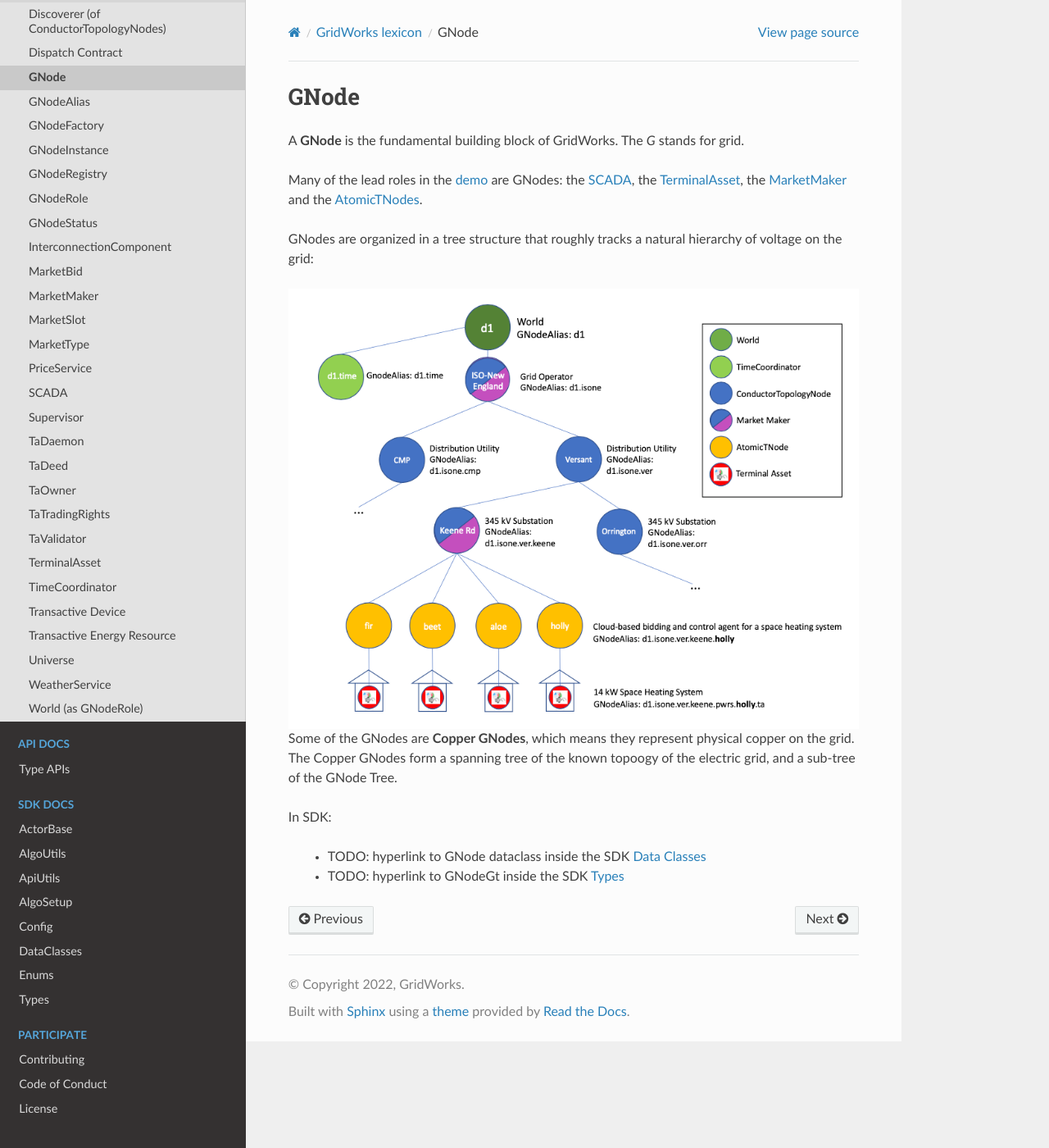
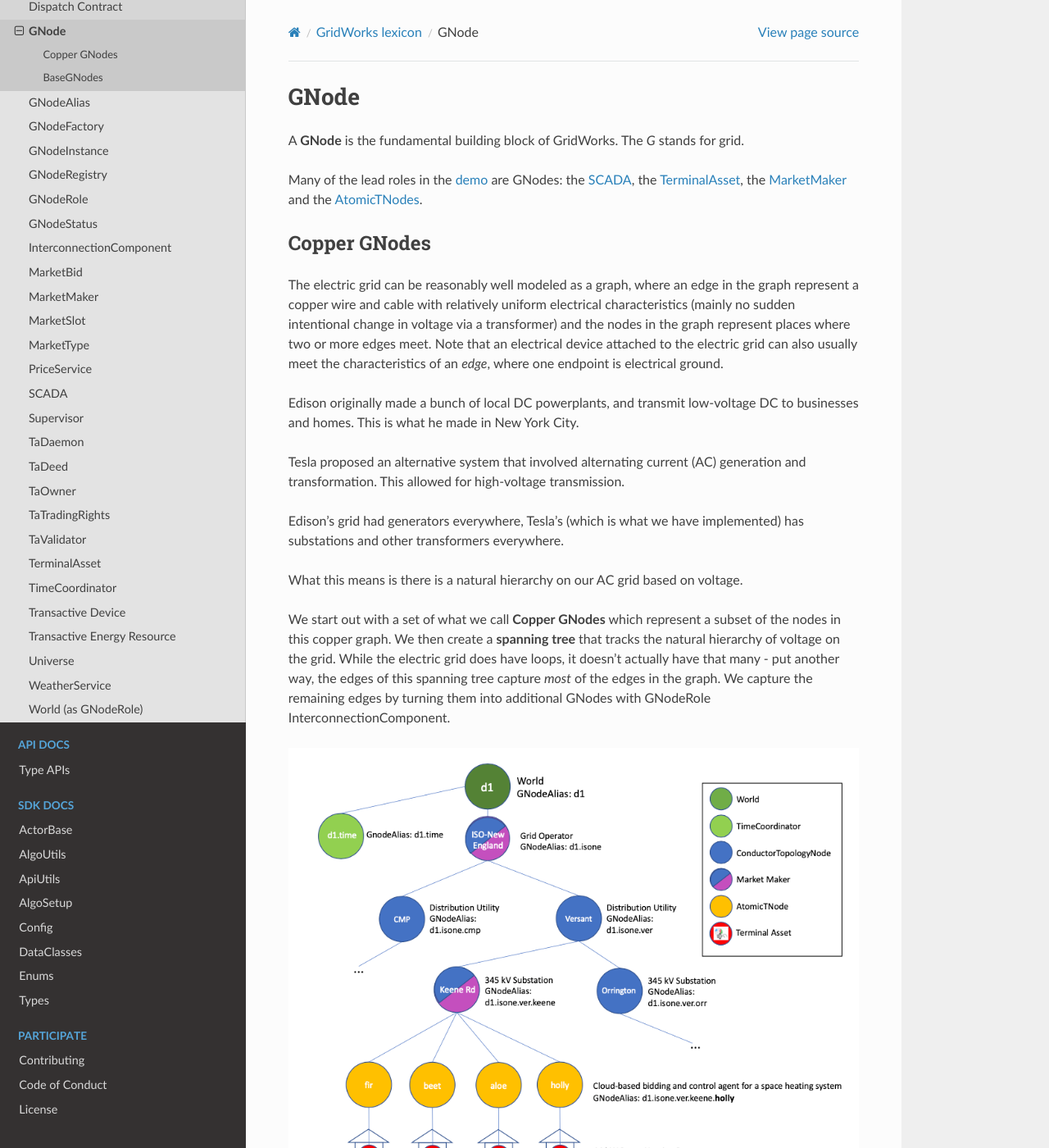
Before and after one commit to thegridelectric/gridworks, a Sphinx documentation site: the page built from docs/g-node.rst, in a window 1280 px wide and 1400 px high. Shown: the whole window at 82% size. Built offline with Sphinx 7.4.7 and the Read the Docs theme 2.0.0, drawn with Linux system fonts in a browser that asks for light colours; some of the changed text lies outside the part shown.

Commit message:
More on CopperGNodes

```diff
--- a/docs/g-node.rst
+++ b/docs/g-node.rst
@@ -8,7 +8,33 @@ Many of the lead roles in the `demo <story.html>`_ are GNodes: the
 the `MarketMaker <market-maker.html>`_ and the `AtomicTNodes <atomic-t-node.html>`_.
 
 
-GNodes are organized in a tree structure that roughly tracks a natural hierarchy of voltage on the grid:
+Copper GNodes
+^^^^^^^^^^^^^^^^
+The electric grid can be reasonably well modeled as a graph, where an edge in the
+graph represent a copper wire and cable with relatively uniform electrical characteristics
+(mainly no sudden intentional change in voltage via a transformer) and the nodes in the
+graph represent places where two or more edges meet. Note that an electrical device
+attached to the electric grid can also usually meet the characteristics of an *edge*,
+where one endpoint is electrical ground.
+
+Edison originally made a bunch of local DC powerplants, and transmit low-voltage DC to
+businesses and homes. This is what he made in New York City.
+
+Tesla proposed an alternative system that involved alternating current (AC) generation and
+transformation. This allowed for high-voltage transmission.
+
+Edison's grid had generators everywhere, Tesla's (which is what we have implemented) has
+substations and other transformers everywhere.
+
+What this means is there is a natural hierarchy on our AC grid based on voltage.
+
+We start out with a set of what we call **Copper GNodes** which represent a subset of
+the nodes in this copper graph. We then create a **spanning tree**  that tracks the
+natural hierarchy of voltage on the grid. While the electric grid does have loops,
+it doesn't actually have that many - put another way, the edges of this spanning tree
+capture *most* of the edges in the graph. We capture the remaining edges by turning
+them into additional GNodes with GNodeRole InterconnectionComponent.
+
 
 
 .. image:: images/g-node-tree.png
@@ -16,10 +42,21 @@ GNodes are organized in a tree structure that roughly tracks a natural hierarchy
    :align: center
 
 
-Some of the GNodes are **Copper GNodes**, which means they represent physical copper on the grid. The Copper GNodes
-form a spanning tree of the known topoogy of the electric grid, and a sub-tree of the GNode Tree.
-
 In SDK:
 
   - TODO: hyperlink to GNode dataclass inside the SDK  `Data Classes <data-classes.html>`_
   - TODO: hyperlink to GNodeGt inside the SDK `Types <types.html>`_
+
+
+
+BaseGNodes
+^^^^^^^^^^^^
+The Copper GNodes have the GNodeFactory as their global authority. The remaining GNodes
+have various GNodeRegistries as their global authority.
+
+The GNodeFactory does not maintain or track information about the devices themselves -
+this is done in the GNodeRegistry.
+
+This level of abstraction is implemented by creating BaseGNodes, which are the objects
+that the GNodeFactory authorizes and maintains, and creating GNodes, which are a small
+extension of BaseGNodes.
```
Also changed, not shown: docs/physics.md (+1 -1 lines).
